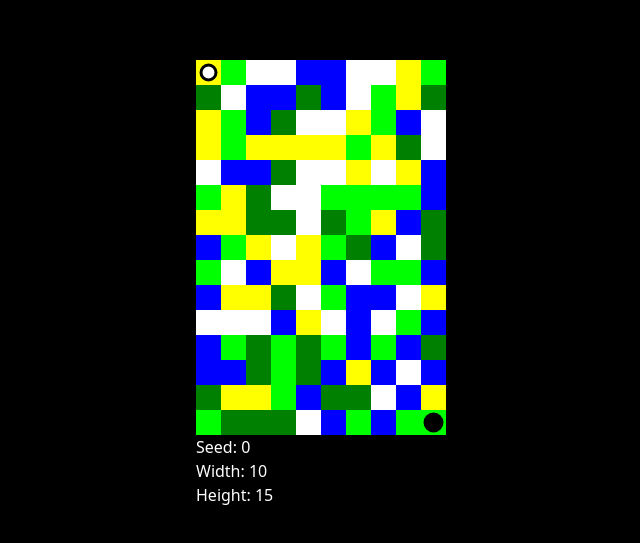
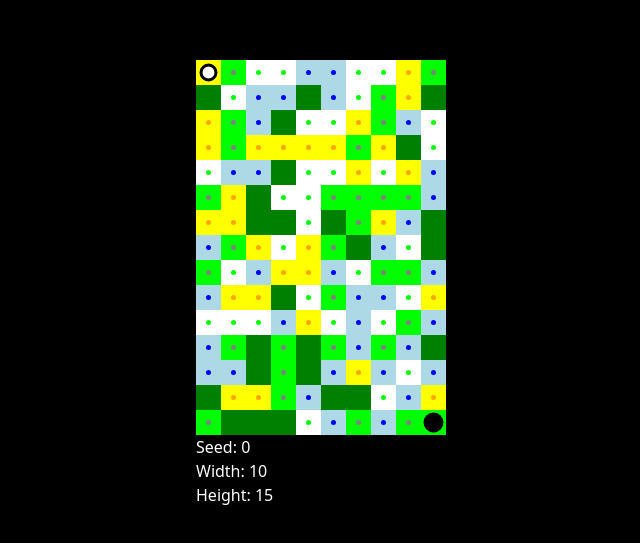
Before and after one commit to DmytroLeonov/mini-golf, a website built with Vite: page index.html in a window 1280 px wide. Shown: the part 117-660 px from the top of the page, without its empty margins (319-959 px from the left). Built offline with nearby package versions, Linux system fonts and the light colour scheme.

Commit message:
feat: render center dots

```diff
--- a/index.html
+++ b/index.html
@@ -10,7 +10,7 @@
   <body class="bg-black text-white">
     <div class="h-screen grid place-items-center">
       <section>
-        <canvas id="canvas" style="image-rendering: pixelated;"></canvas>
+        <canvas id="canvas"></canvas>
         <div>
           <p>Seed: <span id="seed">0</span></p>
           <p>Width: <span id="width">0</span></p>
--- a/src/tile.ts
+++ b/src/tile.ts
@@ -5,12 +5,19 @@ export const tileTypes = ["fairway", "sand", "rough", "water", "tree"] as const;
 
 export type TileType = (typeof tileTypes)[number];
 
-const tileColorMap: Record<TileType, string> = {
-  fairway: "lime",
-  rough: "white",
-  sand: "yellow",
-  tree: "green",
-  water: "blue",
+export type Color = {
+  dot: string;
+  bg: string;
+};
+
+export type TileColor = Record<TileType, Color>;
+
+const tileColorMap: TileColor = {
+  fairway: { bg: "lime", dot: "gray" },
+  rough: { bg: "white", dot: "lime" },
+  sand: { bg: "yellow", dot: "orange" },
+  tree: { bg: "green", dot: "green" },
+  water: { bg: "lightblue", dot: "blue" },
 };
 
 export interface ITile {
@@ -27,12 +34,24 @@ export class Tile implements ITile {
     } = state;
     const color = tileColorMap[this.type];
 
-    ctx.fillStyle = color;
+    ctx.fillStyle = color.bg;
     ctx.fillRect(
       this.pos.x * tileSize,
       this.pos.y * tileSize,
       tileSize,
       tileSize
     );
+
+    ctx.beginPath()
+    ctx.moveTo(this.pos.x, this.pos.y)
+    ctx.arc(
+      this.pos.x * tileSize + tileSize / 2,
+      this.pos.y * tileSize + tileSize / 2,
+      tileSize * 0.1,
+      0,
+      2 * Math.PI
+    );
+    ctx.fillStyle = color.dot;
+    ctx.fill();
   }
 }
```
